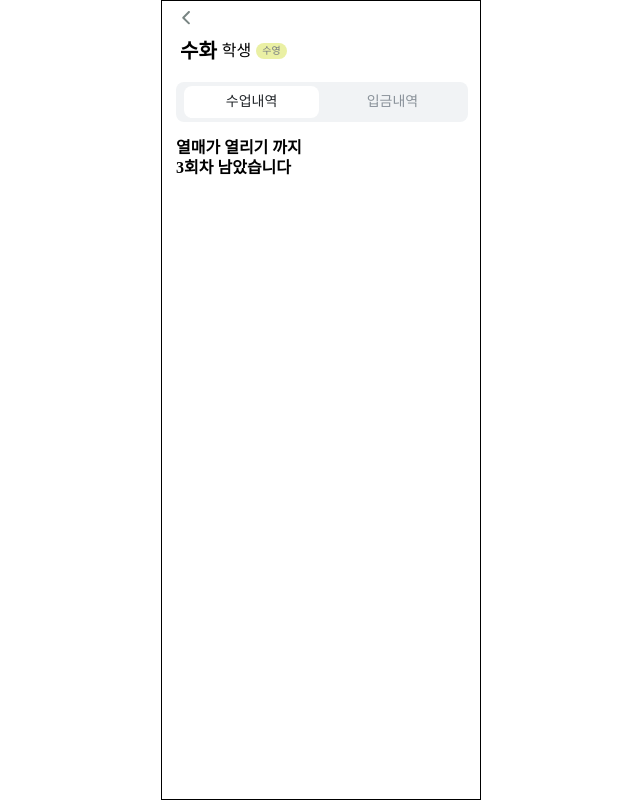
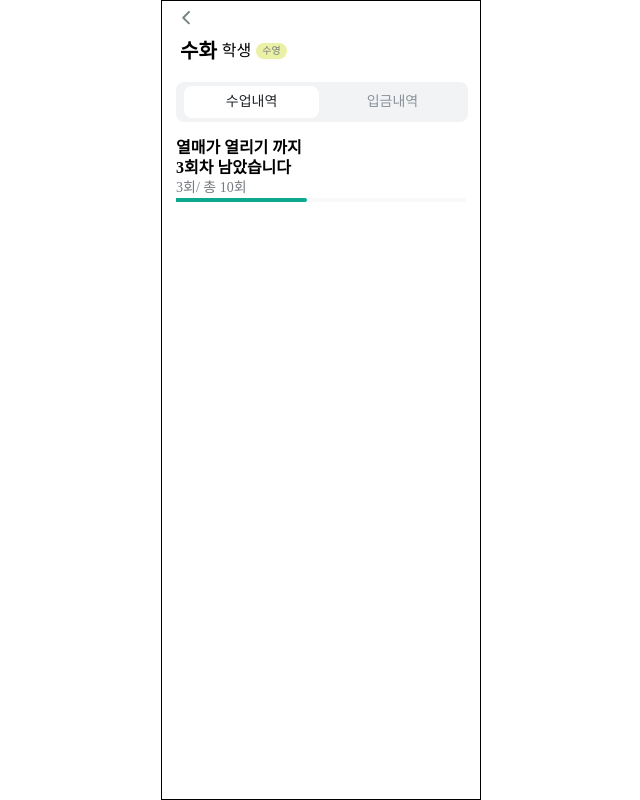
Before and after one commit to Gwasuwon-shot/Tutice_Client, a React (Vite) app: page /manage-lesson in a window 1280 px wide. Shown: the whole page, without its empty margins (319-959 px from the left). Built offline with nearby package versions, Linux system fonts and the light colour scheme; a web font is replaced by a local one; what recoil-persist would draw is missing.

Commit message:
[ design ] 회차 카운트 스타일링

```diff
--- /dev/null
+++ b/src/components/common/TreeProgress.tsx
@@ -0,0 +1,31 @@
+import { styled } from "styled-components";
+
+interface TreeProgressProps {
+  progress: number;
+}
+
+export default function TreeProgress(props: TreeProgressProps) {
+  const { progress } = props;
+
+  return (
+    <ProgressBarWrapper>
+      <Progress width={`${progress}%`} />
+    </ProgressBarWrapper>
+  );
+}
+
+const ProgressBarWrapper = styled.div`
+  width: 100%;
+  height: 0.4rem;
+
+  background-color: ${({ theme }) => theme.colors.grey20};
+`;
+
+const Progress = styled.div<{ width: string }>`
+  width: ${(props) => props.width};
+  height: 100%;
+
+  background-color: ${({ theme }) => theme.colors.green5};
+  border-top-right-radius: 50px;
+  border-bottom-right-radius: 50px;
+`;
--- a/src/components/manageLesson/TreeImage.tsx
+++ b/src/components/manageLesson/TreeImage.tsx
@@ -1,15 +1,23 @@
+import { styled } from "styled-components";
 import useManageLesson from "../../hooks/useManageLesson";
+import TreeProgress from "../common/TreeProgress";
 
 export default function TreeImage() {
   const { lesson } = useManageLesson();
-  const { count, nowCount } = lesson;
+  const { count, nowCount, percent } = lesson;
 
   return (
     <>
       {/* 이미지 넣기 */}
-      <>
+      <CountBox>
         {count - nowCount}회/ 총 {count}회
-      </>
+      </CountBox>
+      <TreeProgress progress={percent} />
     </>
   );
 }
+
+const CountBox = styled.p`
+  color: ${({ theme }) => theme.colors.grey500};
+  ${({ theme }) => theme.fonts.body02};
+`;
--- a/src/components/manageLesson/TreeLevel.tsx
+++ b/src/components/manageLesson/TreeLevel.tsx
@@ -1,9 +1,12 @@
+import TreeProgress from "../common/TreeProgress.tsx";
+import TreeImage from "./TreeImage.tsx";
 import WelcomeTreeLevel from "./WelcomeTreeLevel.tsx";
 
 export default function TreeLevel() {
   return (
     <>
       <WelcomeTreeLevel />
+      <TreeImage />
     </>
   );
 }
```
